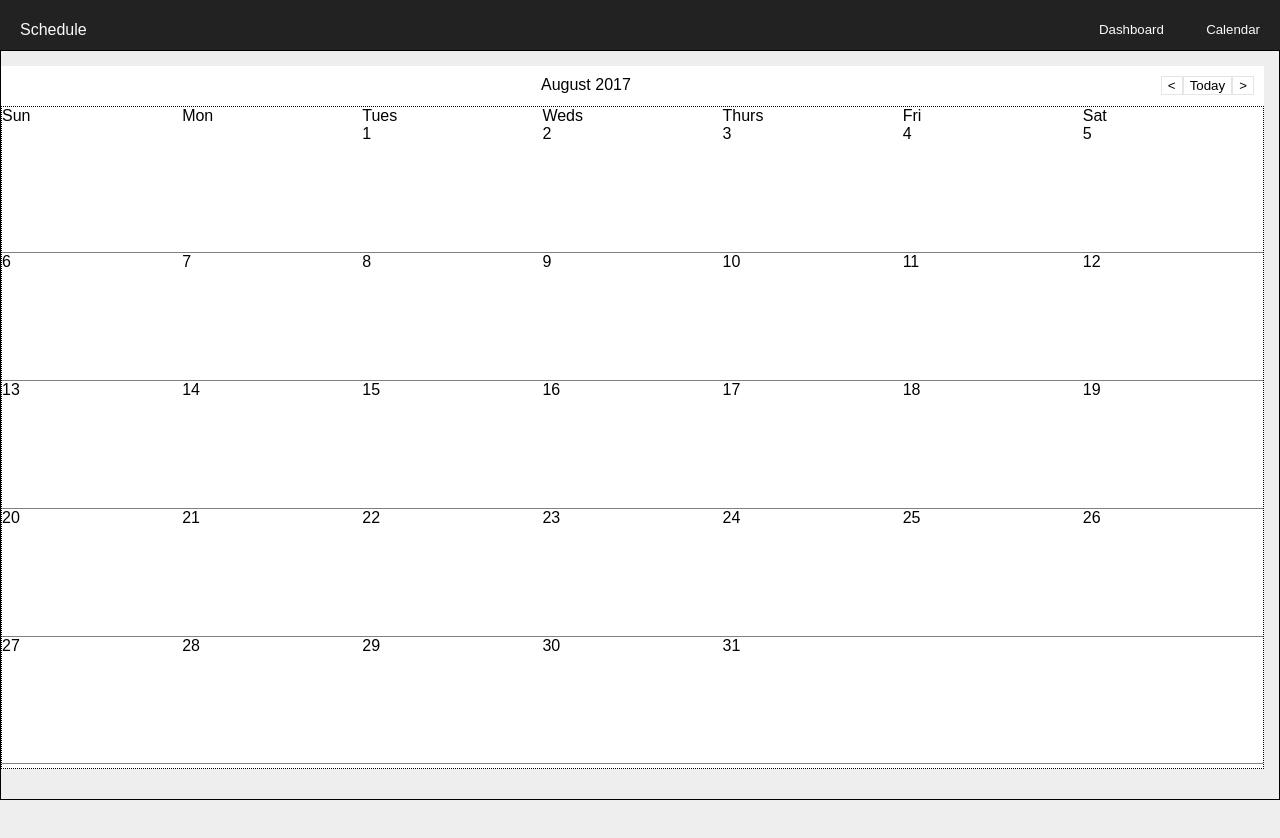
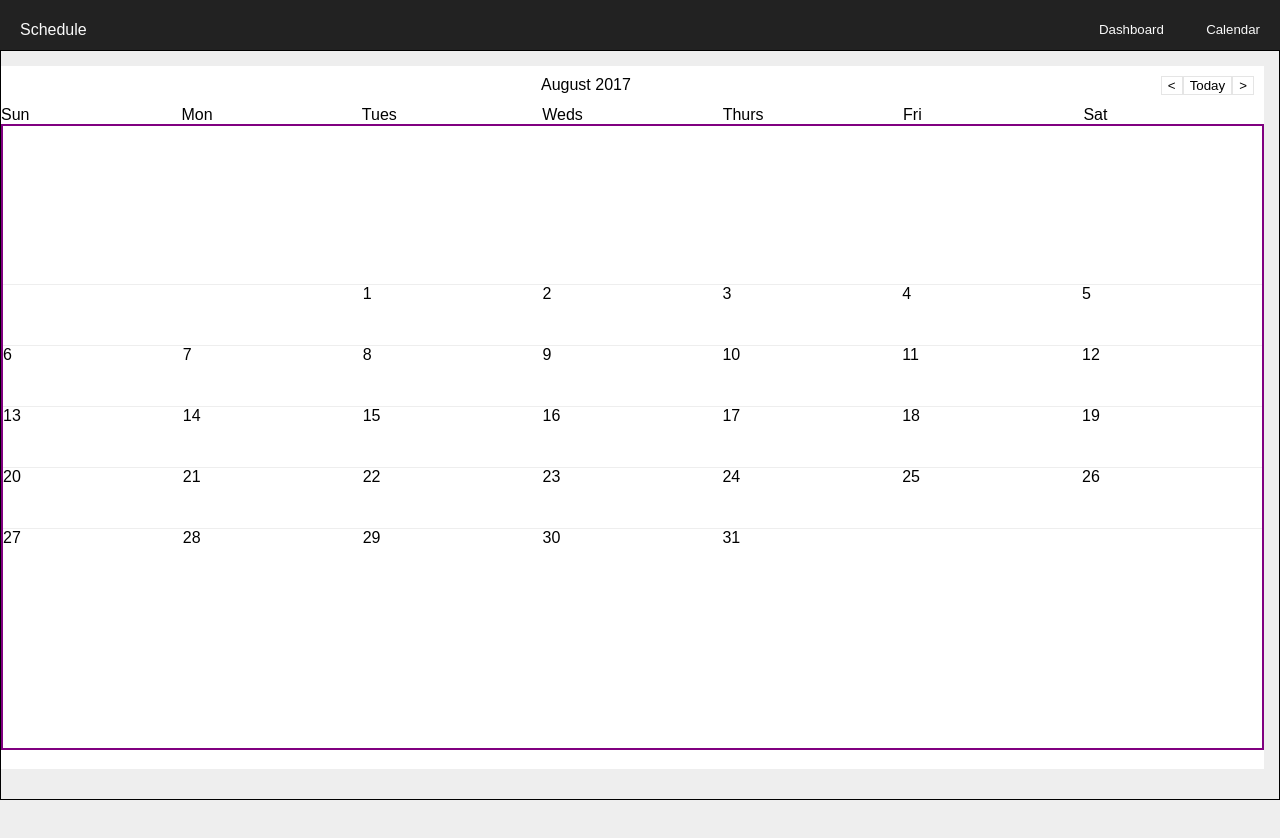
Before and after one commit to aarboleda1/react-custom-calendar, a React (Create React App) app: page / in a window 1280 px wide. Shown: the top 838 px of the page. After the commit the page ends 800 px from the top, so only its background shows below. Built offline with nearby package versions, Linux system fonts and the light colour scheme.

Commit message:
continue working on popover

```diff
--- a/src/components/Calendar.js
+++ b/src/components/Calendar.js
@@ -2,7 +2,7 @@ import React, {Component} from 'react';
 import PropTypes from 'prop-types';
 import elementType from 'react-prop-types/lib/elementType';
 import moment from 'moment';
-import {daysOfWeek, getDaysArray, uniqueID} from '../utils/utils';
+import {daysOfWeek, getDaysArray, uniqueID, months} from '../utils/utils';
 
 
 import MonthRow from './MonthRow';
@@ -54,16 +54,19 @@ export default class Calendar extends Component {
 		month: 'August',
 		view: 'Calendar', // change these to be repsective of props
 		daysForMonth: null,
+		year: null,
 	}
 	componentWillMount = () => {
 		const {defaultCalView} = this.props;
 		let date = this.props.date || new Date;
-		let monthInt = defaultCalView[1] || date.getMonth() + 1; // gives it back from months 0 - 11
-		let year = defaultCalView[0] || moment().year();
+		let monthInt = defaultCalView ? defaultCalView[1] : date.getMonth() + 1; // gives it back from months 0 - 11
+		let year = defaultCalView ? defaultCalView[0] : moment().year();
 		let daysForMonth = getDaysArray(year, monthInt);
 		this.setState({
 			daysForMonth: daysForMonth,
-			monthInt: monthInt - 1, //  subtract one beca
+			monthInt: monthInt, //  subtract one beca
+			month: months[monthInt],
+			year: year,
 		})
 	}
 
@@ -73,54 +76,53 @@ export default class Calendar extends Component {
 		})
 	}
 	renderWeeks = () => {
-		return this.state.daysForMonth.map((week ,index) => {
-			return <MonthRow week={week} key={uniqueID()}/>
+		let extraRow = this.state.daysForMonth.length === 6 ? true : false;
+		return this.state.daysForMonth.map((week, index) => {
+			return <MonthRow extraRow={extraRow} week={week} key={uniqueID()}/>
 		})
 	}
-	onCalendarNavigation = (e) => {
-		let direction = e.target.dataset.direction;
-		const {monthInt, month} = this.state;
-		let daysForMonth;
-		const months = [
-			'January',
-			'February',
-			'March',
-			'April',
-			'May',
-			'June',
-			'July',
-			'August',
-			'September',
-			'October',
-			'November',
-			'December'
-		];
+	onNavigate = (e) => {
+		let direction = e.target.dataset.direction
+				,daysForMonth
+				,_month //used to calculate new month and then set the state
+				,_year;
+		const {monthInt, month, year} = this.state;
 		if (direction === 'forward') {
-			daysForMonth = getDaysArray(2017, this.state.monthInt + 1);
-			this.setState({
-				daysForMonth: daysForMonth,
-				monthInt: this.state.monthInt < 12 ? this.state.monthInt + 1 : 1,
-				month: months[this.state.monthInt],
-			})
+			/* If we get to end of year, increase month */
+			// _month = this.state.monthInt === 12 ? 1 : this.state.monthInt + 1;
+			if (this.state.monthInt === 12) {
+				_month = 1;
+				_year = this.state.year + 1;
+			} else {
+				_month = this.state.monthInt + 1;
+				_year = this.state.year;
+			}
+			daysForMonth = getDaysArray(_year, _month);
 		} else if (direction === 'back') {
-			console.log(months[this.state.monthInt])
-			daysForMonth = getDaysArray(2017, this.state.monthInt - 1);
-			this.setState({
-				daysForMonth: daysForMonth,
-				month: months[this.state.monthInt - 1],
-				monthInt: this.state.monthInt - 1,
-			})
+			if (this.state.monthInt === 1) {
+				_year = this.state.year - 1;
+				_month = 12;
+			} else {
+				_year = this.state.year;
+				_month = this.state.monthInt - 1;
+			}
+			daysForMonth = getDaysArray(_year, _month);
+		} else if (direction === 'today') {
+			let date = new Date;
+			_year = moment().year();
+			_month = date.getMonth() + 1;
+			daysForMonth = getDaysArray(_year, _month);
 		}
-		// let daysForMonth = getDaysArray(2017, 9);
-		// let month = 0;
-		// this.setState({
-		// 	daysForMonth: daysForMonth,
-		// 	month: months[month]
-		// })
+		this.setState({
+			daysForMonth: daysForMonth,
+			month: months[_month],
+			monthInt: _month,
+			year: _year,
+		})
 	}
 	render() {
 		// let Filter = components.filter || Filter;
-		const {month} = this.state;
+		const {month, year} = this.state;
 		return(
 			<div className="rc-calendar">
 				{/*  Contitional filter toolbar to render
@@ -128,19 +130,21 @@ export default class Calendar extends Component {
 				*/}
 				<div className="rc-calendar-toolbar">
 					<span className="rc-toolbar-label">
-						{month} 2017
+						{month} {year}
 					</span>
 					<span className="rc-button-group">
-             <button className="rc-button" data-direction="back" onClick={this.onCalendarNavigation}>{'<'}</button>
-						 <button className="rc-button" data-direction="today" onClick={this.onCalendarNavigation}>Today</button>
-						 <button className="rc-button" data-direction="forward" onClick={this.onCalendarNavigation}>{'>'}</button>
+             <button className="rc-button" data-direction="back" onClick={this.onNavigate}>{'<'}</button>
+						 <button className="rc-button" data-direction="today" onClick={this.onNavigate}>Today</button>
+						 <button className="rc-button" data-direction="forward" onClick={this.onNavigate}>{'>'}</button>
 					</span>
 				</div>
-				<div className="rc-month-view">
-					<div className="rc-month-row-header">
-            {this.renderMonthHeader()}
+				<div className="rc-month-row-header">
+					{this.renderMonthHeader()}
+				</div>
+        <div className="rc-elastic-month-view-wrapper">
+					<div className="rc-month-view">
+						{this.renderWeeks()}
 					</div>
-					{this.renderWeeks()}
 				</div>
 			</div>
 		)
--- a/src/components/DateCell.js
+++ b/src/components/DateCell.js
@@ -0,0 +1,59 @@
+import React, {Component} from 'react';
+import PropTypes from 'prop-types';
+import classNames from 'classnames';
+import {uniqueID} from '../utils/utils';
+import Popover from './Popover';
+export default class DateCell extends Component {
+	static PropTypes = {};
+	static defaultProps = {};
+	state = {
+		isHovered: false,
+		displayPopover: false,
+	}
+	onHover = () => {
+		this.setState({
+			isHovered: true,
+		})
+	}
+	handleMouseLeave = () => {
+		this.setState({
+			isHovered: false,
+		})
+	}
+	openModal = (e) => {
+		console.log(e.clientX)
+		console.log(e.clientY)
+		this.setState({
+			displayPopover: true,
+		})
+	}
+  render() {
+		const {date} = this.props;
+		const {isHovered, displayPopover} = this.state;
+    return (
+			<div
+				key={uniqueID()}
+				onMouseEnter={this.onHover}
+				onMouseOut={this.handleMouseLeave}
+				className="rc-date-cell"
+
+			>
+				<span className="rc-date-cell-header">
+					{date}
+				</span>
+				{isHovered &&
+					<div
+						className="rc-date-add-event"
+						onClick={this.openModal}
+					>
+						+
+					</div>
+				}
+				{displayPopover &&
+					<Popover/>
+				}
+
+			</div>
+    )
+  }
+}
--- a/src/components/MonthRow.js
+++ b/src/components/MonthRow.js
@@ -1,22 +1,23 @@
 import React, {Component} from 'react';
 import PropTypes from 'prop-types';
+import classNames from 'classnames';
 import {uniqueID} from '../utils/utils';
-
+import DateCell from './DateCell';
 export default class MonthRow extends Component{
 	static PropTypes = {
 		week: PropTypes.array.isRequired,
+		extraRow: PropTypes.bool,
 	}
 	static defaultProps = {}
 	constructor(props) {
 		super(props);
 	}
 	componentWillReceiveProps = () => {
-
 	}
 	renderDays = () => {
 		const {week} = this.props;
 		let isBeginningOfMonth = week.length > 0 ? week[0].split('-')[0] < 20 : false;
-		/*If It is the beginning of the month, append empty cells*/
+		/* If It is the beginning of the month, append empty cells */
 		if (week.length < 7 && isBeginningOfMonth) {
 			let diff = 7 - week.length;
 			for (let i = 0; i < diff; i++) {
@@ -25,12 +26,16 @@ export default class MonthRow extends Component{
 		}
 		return week.map((date) => {
 			date = date.split('-')[0];
-			return <div key={uniqueID()} className="rc-date-cell">{date}</div>
+			return <DateCell key={uniqueID()} date={date}/>
 		})
 	}
   render(){
+		var rowClass = classNames({
+			'extra-row': this.props.extraRow,
+			'rc-month-row': true,
+    });
     return(
-      <div className="rc-month-row">
+      <div className={rowClass}>
 				{this.renderDays()}
 			</div>
     );
--- /dev/null
+++ b/src/components/Popover.js
@@ -0,0 +1,37 @@
+import React, {Component} from 'react';
+import PropTypes from 'prop-types';
+import classNames from 'classnames';
+import {uniqueID} from '../utils/utils';
+export default class Popover extends Component {
+	static PropTypes = {};
+	static defaultProps = {};
+	renderMonths = () => {
+
+	}
+	render() {
+		return(
+			<div className="rc-popup">
+				<h6>Event</h6>
+				<span>
+					Event your event information here
+				</span>
+				<div className="rc-popup-block">
+					<span>Event type</span>
+					<input type="form"/>
+				</div>
+				<div className="rc-popup-block">
+					<span>Name</span>
+					<input type="form"/>
+				</div>
+				<div className="rc-popup-name-month">
+					<input>
+						{this.renderMonths()}
+					</input>
+				</div>
+				<div className="rc-popup-name-month">
+
+				</div>
+			</div>
+		)
+	}
+}
--- a/src/stylesheets/components/_all.scss
+++ b/src/stylesheets/components/_all.scss
@@ -1,3 +1,4 @@
 @import 'header';
 @import 'main_content';
 @import 'calendar';
+@import 'date_cell';
--- a/src/stylesheets/components/_calendar.scss
+++ b/src/stylesheets/components/_calendar.scss
@@ -1,5 +1,5 @@
 $cell-width: 14.285%;
-$border-bottom: 0.5px solid gray;
+$border-top: 0.5px solid #eee;
 $show-me-border: none;
 .rc-calendar {
     position: relative;
@@ -30,21 +30,35 @@ $show-me-border: none;
 
 /*Calendar Month View*/
 
+.rc-elastic-month-view-wrapper {
+    display: flex;
+    position: absolute;
+    width: 100%;
+    height: 89%;
+    border: 2px solid purple;
+    justify-content: center;
+    flex-direction: column;
+}
+
 .rc-month-view {
-    // background: yellow;
-    border: 1px dotted black;
-    height: calc(100% - 40px);
+    position: relative;
     width: 100%;
+    max-height: 100%;
+    // border: 1px dotted black;
 }
 
 
 /*Monthly Rows*/
 
+.extra-row.rc-month-row {
+    height: 14%;
+}
+
 .rc-month-row {
     display: flex;
     flex-direction: row;
-    height: 19.35%;
-    border-bottom: $border-bottom;
+    border-top: $border-top;
+    background-color: white;
 }
 
 .rc-month-row-header {
@@ -58,9 +72,3 @@ $show-me-border: none;
 .rc-header-title {
     width: $cell-width;
 }
-
-.rc-date-cell {
-    width: $cell-width;
-    min-height: 60px;
-    border: $show-me-border;
-}
--- /dev/null
+++ b/src/stylesheets/components/_date_cell.scss
@@ -0,0 +1,37 @@
+.rc-date-cell {
+    width: $cell-width;
+    min-height: 60px;
+    border: $show-me-border;
+    height: 16.35%;
+    // position: absolute;
+    cursor: pointer;
+    -webkit-transition-property: width;
+    /* Safari */
+    -webkit-transition-duration: 2s;
+    /* Safari */
+    // transition-property: height;
+    // transition-duration: 0.3s;
+    // &:hover {
+    //     height: 230px;
+    //     background: yellow;
+    // }
+    >.rc-date-add-event {
+        display: flex;
+        justify-content: center;
+        align-items: center;
+        height: 90px;
+        width: 70px;
+        background: #eee;
+        margin: 5px 4px;
+    }
+}
+
+.rc-popup {
+    height: 300px;
+    width: 180px;
+    background: white;
+    >.rc-popup-block {
+        display: flex;
+        flex-direction: column;
+    }
+}
--- a/src/utils/utils.js
+++ b/src/utils/utils.js
@@ -1,5 +1,6 @@
 export const daysOfWeek = ['Sun', 'Mon', 'Tues', 'Weds', 'Thurs', 'Fri', 'Sat'];
 export const months = [
+	null,
   'January',
 	'February',
 	'March',
@@ -17,13 +18,15 @@ export const months = [
 export function getDaysArray(year, month) {
 	const names = [ 'Sun', 'Mon', 'Tues', 'Weds', 'Thurs', 'Fri', 'Sat' ];
 	let date = new Date(year, month-1, 1);
-  const result = [[], [], [], [], [], []];
+  const result = [[], [], [], [], []];
   let week = 0;
   while (date.getMonth() == month-1 && week < 6) {
+    /* If there are 5 rows to be rendered, create an extra week */
+    if (week === 5) result[5] = [];
     result[week].push(date.getDate()+ '-' +names[date.getDay()]);
     if (names[date.getDay()] =='Sat') week++;
     date.setDate(date.getDate()+1);
-  }
+	}
   return result;
 }
 
```
